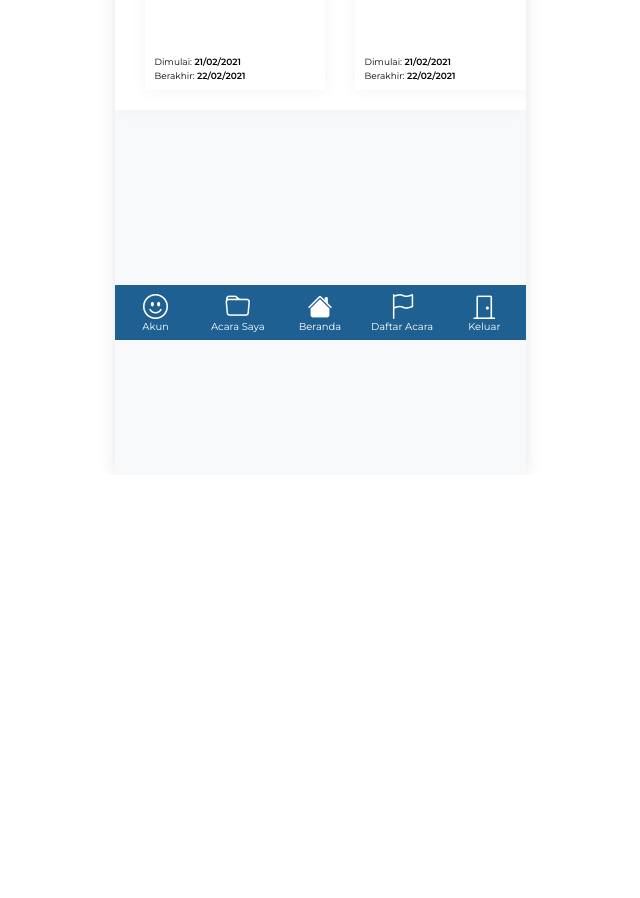
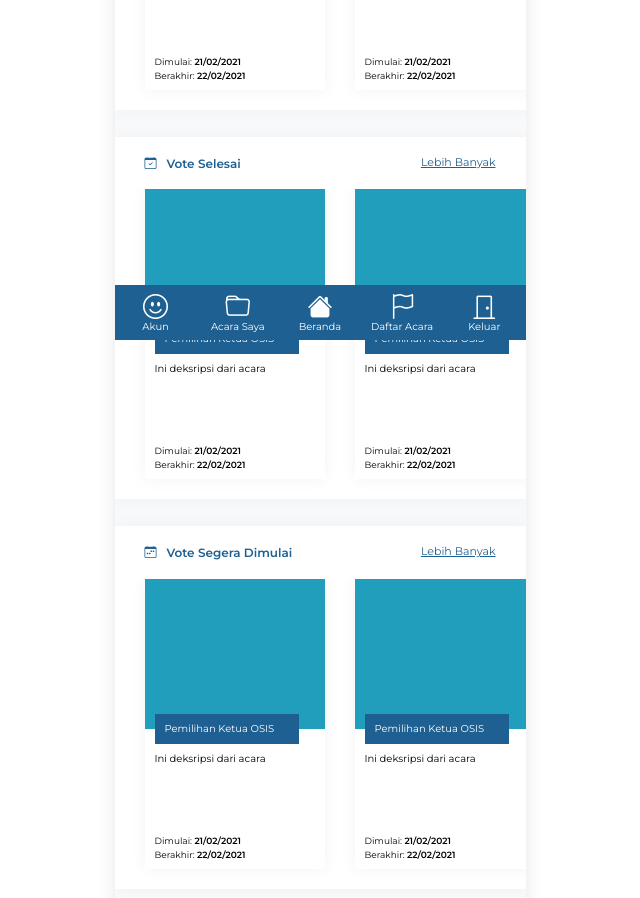
Before and after one commit to estotriramdani/voting-app-frontend, a React (Create React App) app: page / in a window 1280 px wide. Shown: the part 460-1358 px from the top of the page, without its empty margins (320-960 px from the left). Before the commit the page ends 935 px from the top, so only its background shows below. Built offline with nearby package versions, Linux system fonts and the light colour scheme.

Commit message:
update padding bottom home

```diff
--- a/src/container/Pages/Home/Home.jsx
+++ b/src/container/Pages/Home/Home.jsx
@@ -76,6 +76,77 @@ export default class Home extends Component {
                 <div style={{ width: "100px!important" }}></div>
               </div>
             </div>
+            <div className="cardSection">
+              <div className="section-title">
+                <h2>
+                  <i className="bi bi-calendar-check"></i> &nbsp; Vote Selesai
+                </h2>
+                <div className="more">Lebih Banyak</div>
+              </div>
+              <div className="card-wrapper">
+                <CardEvent
+                  eventName="Pemilihan Ketua OSIS"
+                  eventStartDate="21/02/2021"
+                  eventEndDate="22/02/2021"
+                  eventDesc="Ini deksripsi dari acara"
+                />
+                <CardEvent
+                  eventName="Pemilihan Ketua OSIS"
+                  eventStartDate="21/02/2021"
+                  eventEndDate="22/02/2021"
+                  eventDesc="Ini deksripsi dari acara"
+                />
+                <CardEvent
+                  eventName="Pemilihan Ketua OSIS"
+                  eventStartDate="21/02/2021"
+                  eventEndDate="22/02/2021"
+                  eventDesc="Ini deksripsi dari acara"
+                />
+                <CardEvent
+                  eventName="Pemilihan Ketua OSIS"
+                  eventStartDate="21/02/2021"
+                  eventEndDate="22/02/2021"
+                  eventDesc="Ini deksripsi dari acara"
+                />
+                <div style={{ width: "100px!important" }}></div>
+              </div>
+            </div>
+            <div className="cardSection">
+              <div className="section-title">
+                <h2>
+                  <i className="bi bi-calendar-week"></i> &nbsp; Vote Segera
+                  Dimulai
+                </h2>
+                <div className="more">Lebih Banyak</div>
+              </div>
+              <div className="card-wrapper">
+                <CardEvent
+                  eventName="Pemilihan Ketua OSIS"
+                  eventStartDate="21/02/2021"
+                  eventEndDate="22/02/2021"
+                  eventDesc="Ini deksripsi dari acara"
+                />
+                <CardEvent
+                  eventName="Pemilihan Ketua OSIS"
+                  eventStartDate="21/02/2021"
+                  eventEndDate="22/02/2021"
+                  eventDesc="Ini deksripsi dari acara"
+                />
+                <CardEvent
+                  eventName="Pemilihan Ketua OSIS"
+                  eventStartDate="21/02/2021"
+                  eventEndDate="22/02/2021"
+                  eventDesc="Ini deksripsi dari acara"
+                />
+                <CardEvent
+                  eventName="Pemilihan Ketua OSIS"
+                  eventStartDate="21/02/2021"
+                  eventEndDate="22/02/2021"
+                  eventDesc="Ini deksripsi dari acara"
+                />
+                <div style={{ width: "100px!important" }}></div>
+              </div>
+            </div>
           </div>
         </div>
       </Fragment>
--- a/src/scss/_home.scss
+++ b/src/scss/_home.scss
@@ -8,7 +8,7 @@
 }
 .home {
   min-height: 100vh;
-  padding: 0 30px 55px 30px;
+  padding: 0 30px 75px 30px;
   .button-login-register {
     position: sticky;
     z-index: 21;
```
